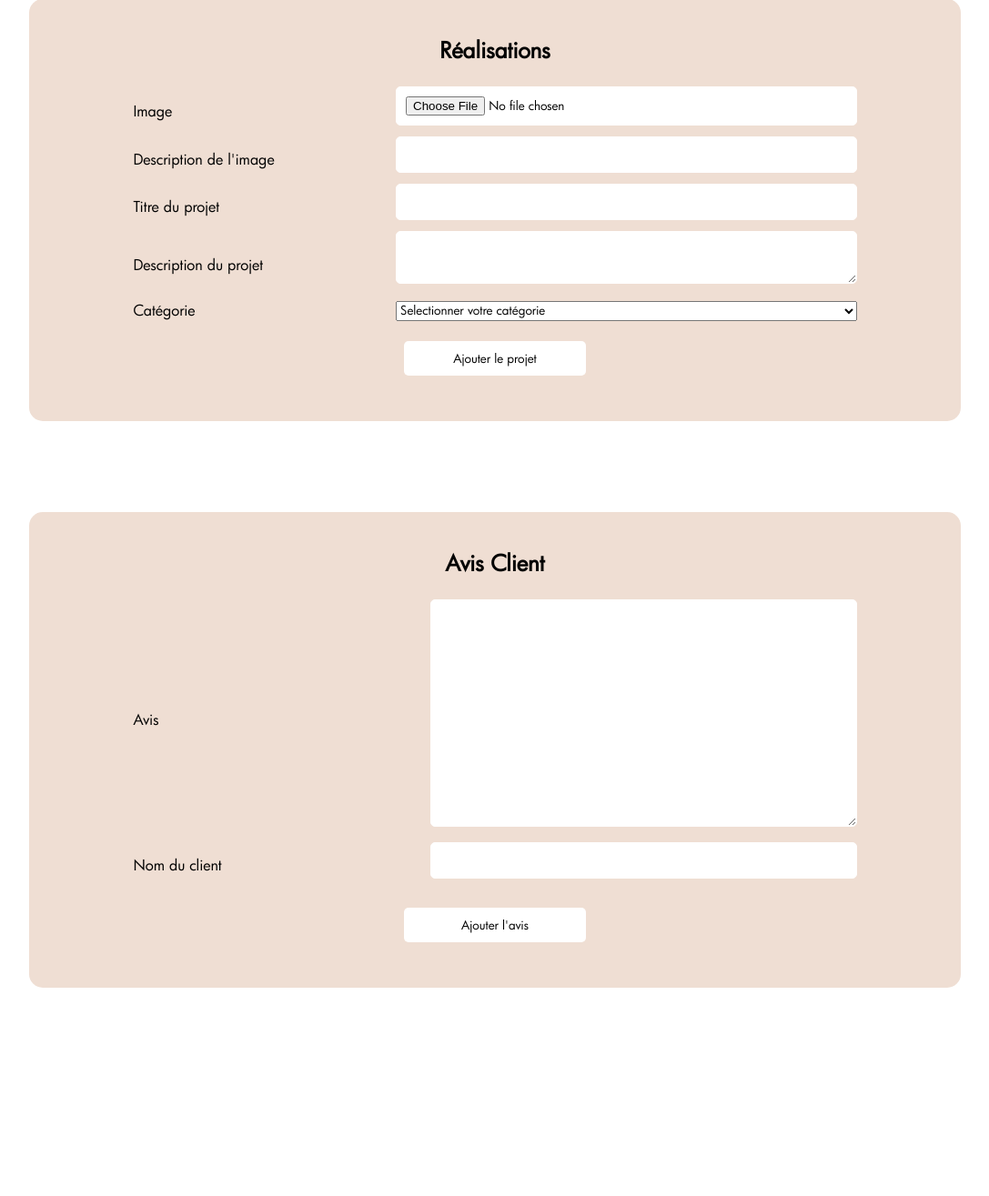
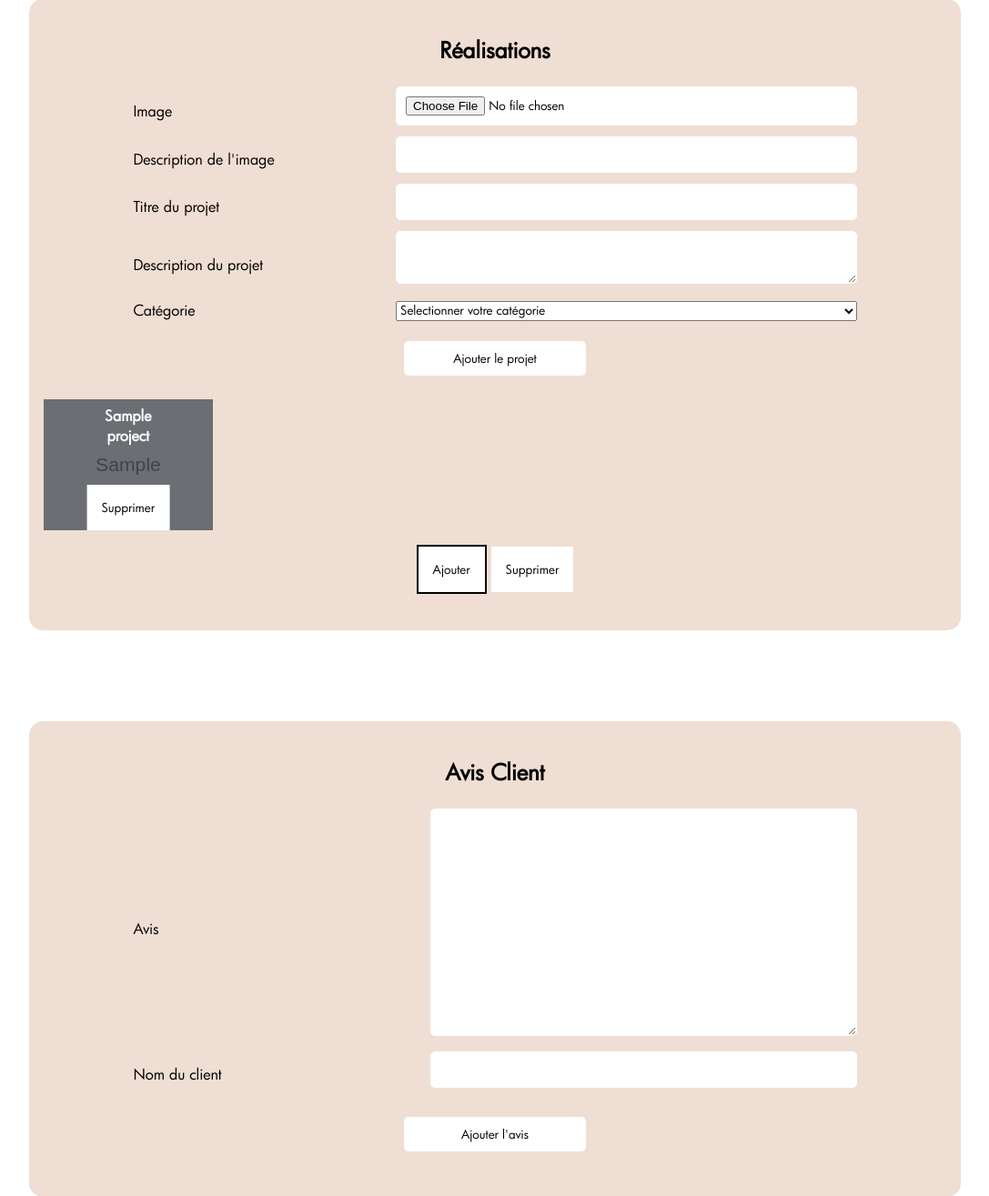
Before and after one commit to Jimmyganci/amandineganci, a PHP site: page /admin/admin.php in a window 1280 px wide. Shown: the part 401-1716 px from the top of the page at 91% size, without its empty margins (96-1183 px from the left). Before the commit the page ends 1487 px from the top, so only its background shows below. Run offline with PHP 8.4, Linux system fonts and the light colour scheme; the visitor is signed in with stand-in values (Sample User, id 1); tables that the repository leaves empty or names only in its code hold one stand-in row (values such as "Sample post"); grey boxes marked "Sample" are stand-in pictures.

Commit message:
manage admin page

```diff
--- a/admin/admin.php
+++ b/admin/admin.php
@@ -5,6 +5,11 @@ require("../configs/commandes.php");
 $req = $bdd->query("SELECT COUNT(*) from users_admin where id" );
 $admin = $req->fetch();
 $req->closeCursor();
+
+$reqProjects = $bdd->prepare("SELECT * FROM projects");
+$reqProjects->execute();
+$Projects = $reqProjects->fetchAll(PDO::FETCH_OBJ);
+
 
 
 
@@ -104,7 +109,32 @@ if(isset($_SESSION['id']) && $admin[0]>0)
                                 </table>
 
                                         <input type="submit" name="submit" value="Ajouter le projet">
+                        <section>
+                            <article class="gridDelete">
+                                <?php foreach($Projects as $project):
+                                    ?>
+                                <div class="deleteProj">
+
+                                    <img src="<?= $project->image; ?>" alt="<?= $project->desc_image;?>">
+                                    <h6><?= $project->title_project; ?></h6>
+                                    <div class="delButton">
+                                        <form method="post">
+                                        <button name="delete" type="submit">Supprimer</button>
                                         </form>
+                                    </div>
+                                </div>
+                                <?php
+                                    if(isset($_POST['delete'])){
+                                    deleteProd($project->id);
+                                    }
+                                ?>
+                                <?php endforeach; ?>
+                            </article>
+                        </section>
+                        <div class="addDelete">
+                            <button class="active">Ajouter</button>
+                            <button>Supprimer</button>
+                        </div>
                         </div>
                         <div class="login" align="center" id="avis">
                         <h2>Avis Client</h2><br>
@@ -141,7 +171,14 @@ if(isset($_SESSION['id']) && $admin[0]>0)
         </body>
         </html>
 <?php
-
+} else if ($admin[0]<1)
+{
+    header('Location: inscription.php');
+}
+else if ( !isset($_SESSION['id']))
+{
+    header('Location: connexion.php');
+}
 
 if(isset($_POST['submit']))
  {
@@ -149,9 +186,11 @@ if(isset($_SESSION['id']) && $admin[0]>0)
      {
          if(!empty($_FILES['image-project']) AND !empty($_POST['name-image']) AND !empty($_POST['title-project']) AND !empty($_POST['desc-project']) AND !empty($_POST['cate-project']))
          {
-            if(isset($_SERVER['HTTPS']) && $_SERVER['HTTPS'] === 'on') {
+            if(isset($_SERVER['HTTPS']) && $_SERVER['HTTPS'] === 'on')
+            {
                 $url = "https";
-                 }else {
+            }else
+            {
                     $url = "http";
 
                 // Ajoutez // à l'URL.
@@ -220,7 +259,6 @@ if(isset($_SESSION['id']) && $admin[0]>0)
               }
            }
        }
-
     }
 
   if(isset($_POST['submit-avis']))
@@ -244,12 +282,6 @@ if(isset($_SESSION['id']) && $admin[0]>0)
         }
     }
   }
-} else if ($admin[0]<1)
-    {
-        header('Location: inscription.php');
-    }
-    else if ( !isset($_SESSION['id']))
-    {
-        header('Location: connexion.php');
-    }
+
+
 ?>
--- a/admin/style.css
+++ b/admin/style.css
@@ -52,3 +52,47 @@ textarea {
 #text-avis {
   height: 250px;
 }
+.delButton {
+  position: absolute;
+  bottom: 0;
+  left: 50%;
+  transform: translateX(-50%);
+}
+.addDelete button,
+.delButton button {
+  border: none;
+  background: white;
+  padding: 1rem;
+  cursor: pointer;
+  transition: 0.5s ease;
+}
+.delButton button:hover {
+  background: rgb(239, 222, 211);
+}
+.addDelete .active {
+  border: 2px solid black;
+  cursor: none;
+}
+.gridDelete {
+  display: grid;
+  grid-template-columns: repeat(5, 1fr);
+  gap: 1rem;
+  padding: 1rem;
+}
+.deleteProj {
+  position: relative;
+}
+.deleteProj h6 {
+  position: absolute;
+  top: 5%;
+  left: 50%;
+  transform: translateX(-50%);
+  color: white;
+  font-size: 1rem;
+}
+.deleteProj img {
+  width: 100%;
+  height: 100%;
+  -webkit-filter: brightness(0.5);
+  filter: brightness(0.5);
+}
--- a/configs/connexion.php
+++ b/configs/connexion.php
@@ -11,7 +11,7 @@ try {
       PDO::MYSQL_ATTR_INIT_COMMAND => 'SET NAMES utf8'
     );
 
-    // Initialisation de la connection
+    // Initialisation de la connexion
     $bdd = new PDO( $dns, $utilisateur, $mdp, $options );
 }
 catch ( Exception $e ) {
--- a/script.js
+++ b/script.js
@@ -13,6 +13,10 @@ let slideNextVisible;
 let slidePrevVisible;
 
 //---------------------CAROUSSEL--------------------
+console.log(window.innerHeight / 2);
+for (let count = 0; count < nbSlide; count++) {
+  items[count].style.padding = window.innerHeight / 2 + "px 0px";
+}
 if (items && next) {
   function slideNext() {
     items[count].classList.remove("active");
@@ -141,6 +145,7 @@ window.addEventListener("scroll", () => {
 // -----------Fin réalisations------------------------
 // -----------Newsletter-----------------------------
 const formNews = document.getElementById("form-subscribe");
+if (formNews) {
   formNews.addEventListener("submit", (e) => {
     e.preventDefault();
 
@@ -165,4 +170,5 @@ formNews.addEventListener("submit", (e) => {
 
     return false;
   });
+}
 // -----------------Fin newsletters----------------------------
```
Also changed, not shown: CSS/style.css (+10 -3 lines), realisations.php (indentation only). Lines whose indentation alone changed are shown as unchanged.
